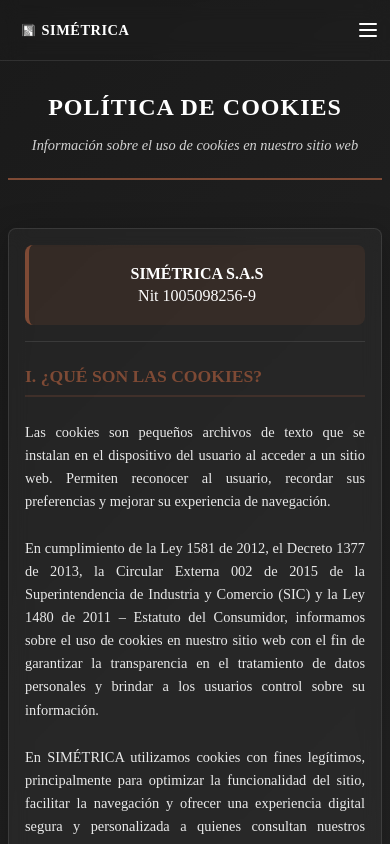
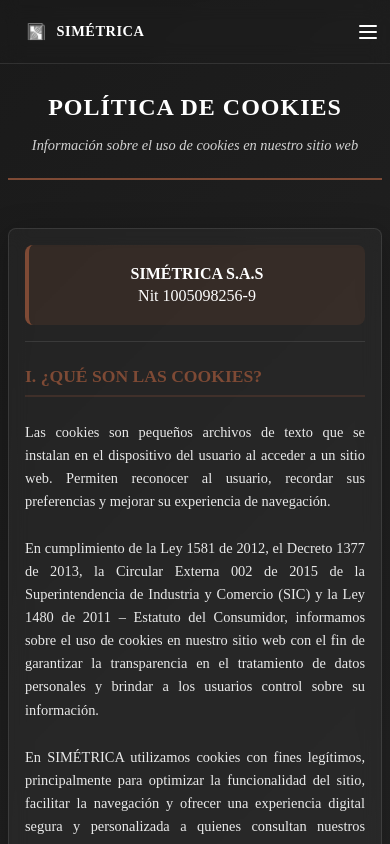
Before and after one commit to Jruiz3019/SIM-TRICA, a React (Vite) app in the folder simetrica-main/: page /cookies in a window 390 px wide. Shown: the top 844 px of the page. Built offline with nearby package versions, Linux system fonts and the light colour scheme.

Commit message:
feat: change page title to SIMÉTRICA and increase logo size across all breakpoints

```diff
--- a/simetrica-main/index.html
+++ b/simetrica-main/index.html
@@ -17,7 +17,7 @@
     <!-- Preconectar con fuentes externas para mejor performance -->
     <link rel="preconnect" href="https://fonts.googleapis.com">
     <link rel="preconnect" href="https://fonts.gstatic.com" crossorigin>
-    <title>Simétrica - Diseño y Construcción</title>
+    <title>SIMÉTRICA</title>
   </head>
   <body>
     <div id="root"></div>
--- a/simetrica-main/src/layouts/styles/HeaderStyle.css
+++ b/simetrica-main/src/layouts/styles/HeaderStyle.css
@@ -60,8 +60,8 @@
 }
 
 .logo-container__icon {
-    width: 60px;
-    height: 60px;
+    width: 80px;
+    height: 80px;
     object-fit: contain;
     transition: transform 0.3s ease;
     margin-right: -0.8rem;
@@ -287,8 +287,8 @@
     }
 
     .logo-container__icon {
-        width: 50px;
-        height: 50px;
+        width: 65px;
+        height: 65px;
         margin-right: -0.5rem;
     }
 
@@ -311,8 +311,8 @@
     }
 
     .logo-container__icon {
-        width: 40px;
-        height: 40px;
+        width: 55px;
+        height: 55px;
         margin-right: -0.4rem;
     }
 
@@ -349,8 +349,8 @@
     }
 
     .logo-container__image {
-        width: 110px;
-        height: 110px;
+        width: 130px;
+        height: 130px;
     }
 }
 
@@ -362,8 +362,8 @@
     }
 
     .logo-container__image {
-        width: 120px;
-        height: 120px;
+        width: 140px;
+        height: 140px;
     }
 
     .nav-container__link {
```
